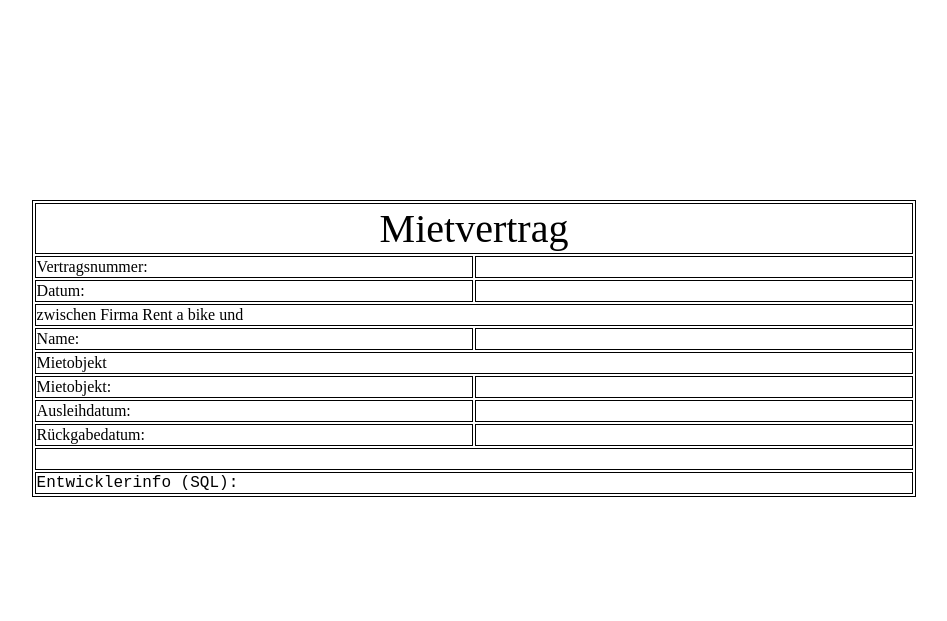
After one commit to thorstenfr/rentabike, a PHP site: page /mitvertrag_drucken.php in a window 1280 px wide. The commit adds this page. Shown: the part 179-800 px from the top of the page, without its empty margins (166-1113 px from the left). Run offline with PHP 8.4, Linux system fonts and the light colour scheme; data that the repository does not hold is empty.

Commit message:
Mitvertrag ausdrucken

```diff
--- /dev/null
+++ b/mitvertrag_drucken.php
@@ -0,0 +1,34 @@
+<html>
+<head>
+        <meta charset="utf-8">
+        <title>rent-a-bike by Thorsten Freimann</title>
+        <link rel="stylesheet" href="./css/print.css">
+    </head>
+
+<body>
+
+	<?php
+
+		echo "<pre>";
+		print_r($_POST);
+		echo "</pre>";
+
+		echo "<table class=\"center\">";
+			echo "<tr><td class=\"ueberschrift\" colspan=\"2\">Mietvertrag </td></tr>";
+			echo "<tr><td>Vertragsnummer:</td><td>" . $_POST['mietnr'] . "</td></tr>";
+			echo "<tr><td>Datum:</td><td>" . $_POST['mietdatum'] . "</td></tr>";
+			echo "<tr><td colspan=\"2\">zwischen Firma Rent a bike und</tr>";
+			echo "<tr><td>Name:</td><td>" . $_POST['kundenname'] . "</td></tr>";
+			echo "<tr><td colspan=\"2\">Mietobjekt</tr>";
+			echo "<tr><td>Mietobjekt:</td><td>" . $_POST['fahrradbezeichnung'] . "</td></tr>";
+			echo "<tr><td>Ausleihdatum:</td><td>" . $_POST['von'] . "</td></tr>";
+			echo "<tr><td>Rückgabedatum:</td><td>" . $_POST['bis'] . "</td></tr>";
+			echo "<tr><td colspan=\"2\"><br></td></tr>";
+			echo "<tr><td class=\"entwickler\" colspan=\"2\">Entwicklerinfo (SQL):<br>" .$_POST['sql']. "</td></tr>";
+			// echo "<br>";
+			// echo "<p class=\"sql\">" . $_POST['sql'] . "</p>";
+		echo "</table>";
+	?>
+
+</body>
+</html>
```
Also changed, not shown: fahrrad_ausleihen.php (+9 -1 lines), vermietung_einfuegen.php (+10 -1 lines).
